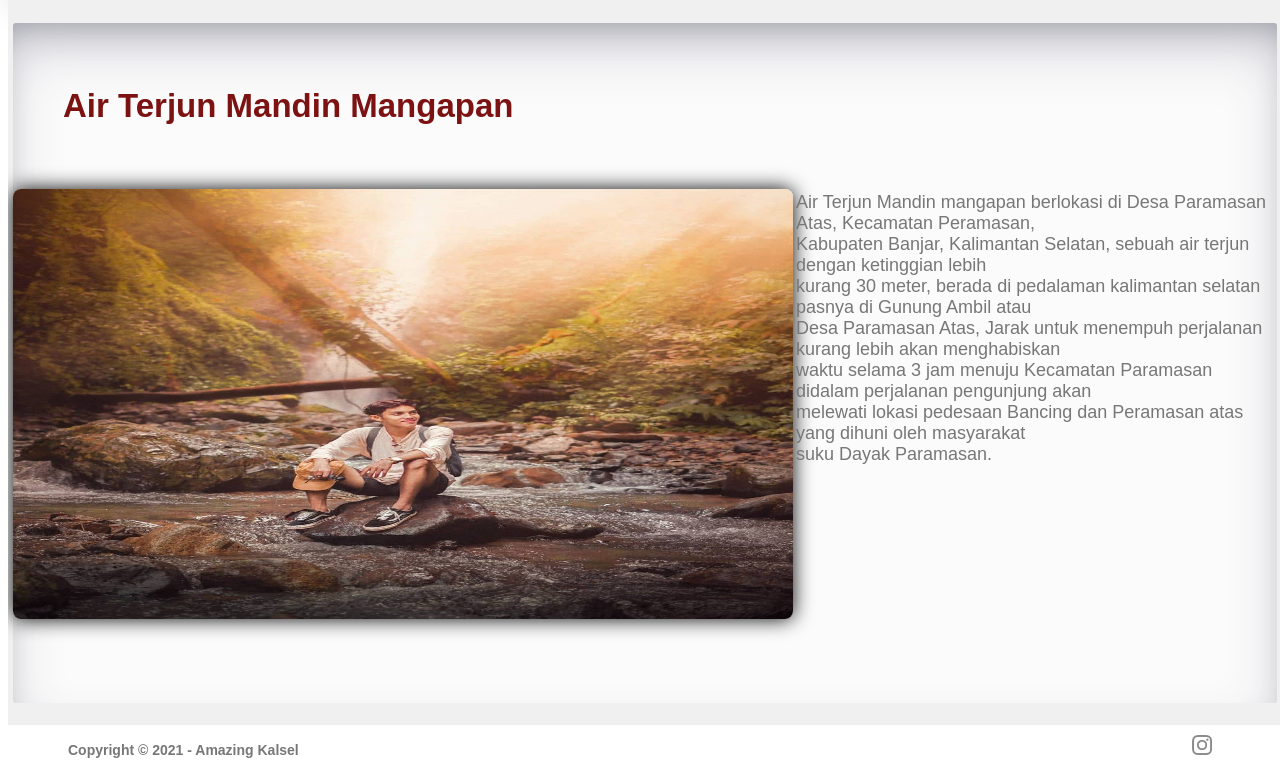
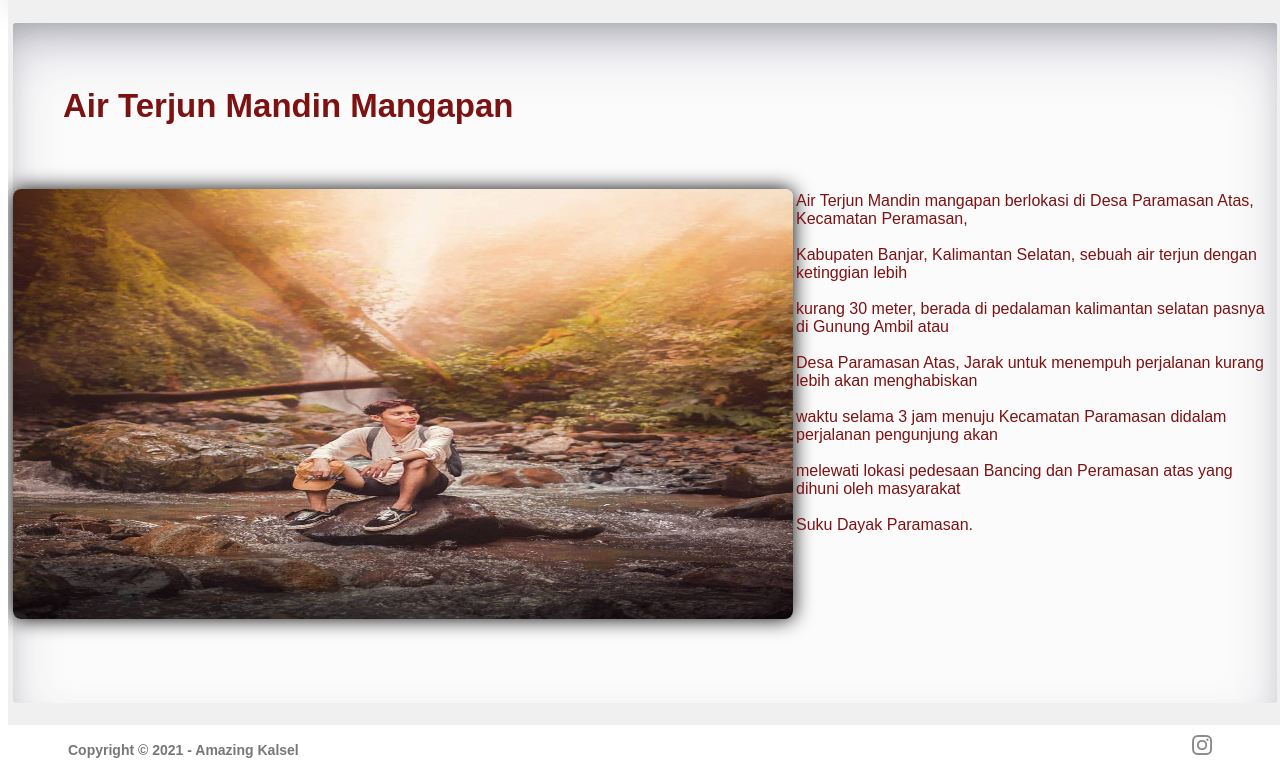
Before and after one commit to resyacahaya/web-wisata, a PHP site: page /halaman/infoalam.php in a window 1280 px wide. Shown: the part 88-867 px from the top of the page. Run offline with PHP 8.4, Linux system fonts and the light colour scheme.

Commit message:
update info

```diff
--- a/halaman/infoalam.php
+++ b/halaman/infoalam.php
@@ -23,24 +23,20 @@
 		<div style="display: flex;">
    		<div class="container-left">
 	   <table border="0,8">
-   <td><font face="sans-serif" size="4" color="#777777" align="right">Air Terjun Mandin mangapan berlokasi di Desa Paramasan Atas, Kecamatan Peramasan, <br>
-Kabupaten Banjar, Kalimantan Selatan, sebuah air terjun dengan ketinggian lebih <br>
-kurang 30 meter, berada di pedalaman kalimantan selatan pasnya di Gunung Ambil atau <br>
-Desa Paramasan Atas, Jarak untuk menempuh perjalanan kurang lebih akan menghabiskan <br>
-waktu selama 3 jam menuju Kecamatan Paramasan didalam perjalanan pengunjung akan <br>
-melewati lokasi pedesaan Bancing dan Peramasan atas yang dihuni oleh masyarakat <br>
-		suku Dayak Paramasan.</td>
+   		<td><font>Air Terjun Mandin mangapan berlokasi di Desa Paramasan Atas, Kecamatan Peramasan, <br><br>
+				Kabupaten Banjar, Kalimantan Selatan, sebuah air terjun dengan ketinggian lebih <br><br>
+				kurang 30 meter, berada di pedalaman kalimantan selatan pasnya di Gunung Ambil atau <br> <br>
+				Desa Paramasan Atas, Jarak untuk menempuh perjalanan kurang lebih akan menghabiskan <br> <br>
+				waktu selama 3 jam menuju Kecamatan Paramasan didalam perjalanan pengunjung akan <br><br>
+				melewati lokasi pedesaan Bancing dan Peramasan atas yang dihuni oleh masyarakat <br><br>
+				Suku Dayak Paramasan.</td></font>
 			</table>
 	</nav>
-
-
 		<div class="footer">
-
 			<ul>
 			<li><a>Copyright &#169; 2021 - Amazing Kalsel</a></li>
             <img src="../img/icon-ig.png" alt="instagram">
 			</ul>
-
         	</div>
 </body>
 </html>
```
Lines whose indentation alone changed are shown as unchanged.
